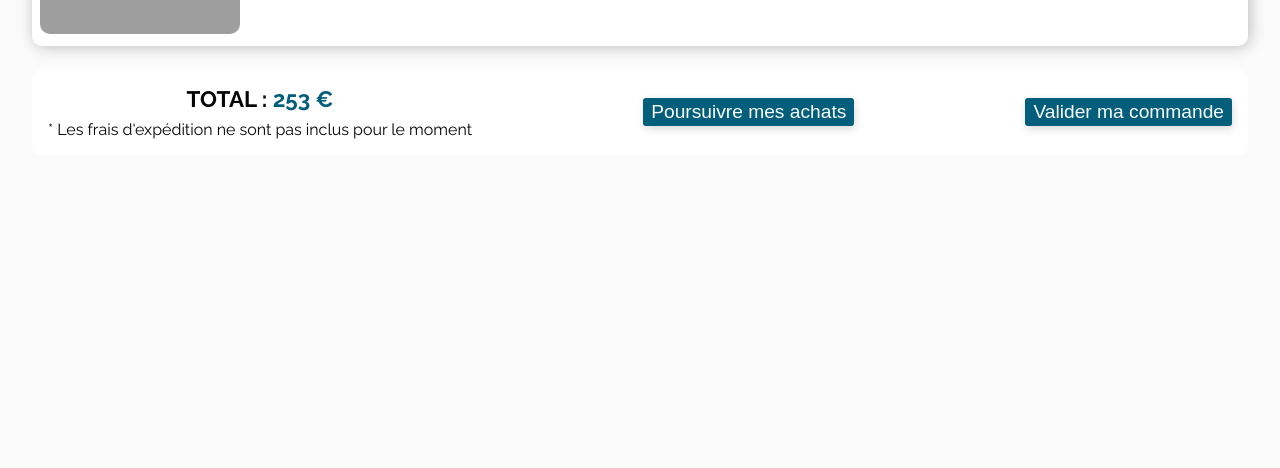
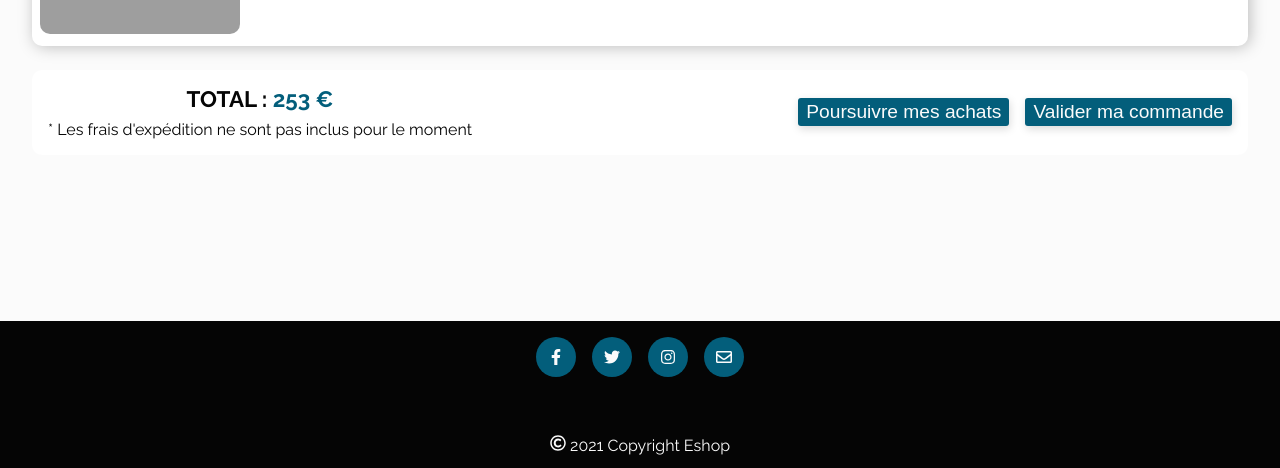
Before and after one commit to Daphaz/eshop, a React (Create React App) app: page /cart in a window 1280 px wide. Shown: the part 329-797 px from the top of the page. Built offline with nearby package versions, Linux system fonts and the light colour scheme; grey boxes are pictures that could not be loaded.

Commit message:
feat(layout): add footer component

```diff
--- a/src/components/CartFooter.jsx
+++ b/src/components/CartFooter.jsx
@@ -14,8 +14,10 @@ export const CartFooter = () => {
 					</span>
 				</div>
 			</div>
-			<button className="btn achat">Poursuivre mes achats</button>
-			<button className="btn commande">Valider ma commande</button>
+			<div className="btn_link">
+				<button className="btn achat">Poursuivre mes achats</button>
+				<button className="btn commande">Valider ma commande</button>
+			</div>
 		</div>
 	);
 };
--- /dev/null
+++ b/src/components/Footer.jsx
@@ -0,0 +1,35 @@
+import React from "react";
+import {
+	FaFacebookF,
+	FaTwitter,
+	FaInstagram,
+	FaRegEnvelope,
+	FaRegCopyright,
+} from "react-icons/fa";
+
+export const Footer = () => {
+	return (
+		<footer className="footer">
+			<div className="footer_container">
+				<ul>
+					<li>
+						<FaFacebookF />
+					</li>
+					<li>
+						<FaTwitter />
+					</li>
+					<li>
+						<FaInstagram />
+					</li>
+					<li>
+						<FaRegEnvelope />
+					</li>
+				</ul>
+				<span>
+					<FaRegCopyright />
+					&nbsp;{new Date().getFullYear()}&nbsp;Copyright Eshop
+				</span>
+			</div>
+		</footer>
+	);
+};
--- a/src/components/Layout.jsx
+++ b/src/components/Layout.jsx
@@ -1,6 +1,7 @@
 import React from "react";
 import { Header } from "./Header/Header";
 import { TopHeader } from "./TopHeader";
+import { Footer } from "./Footer";
 
 export const Layout = ({ children, history }) => {
 	return (
@@ -8,6 +9,7 @@ export const Layout = ({ children, history }) => {
 			<TopHeader />
 			<Header history={history} />
 			<main className="container main_content">{children}</main>
+			<Footer />
 		</>
 	);
 };
--- a/src/scss/_layout.scss
+++ b/src/scss/_layout.scss
@@ -49,6 +49,10 @@ a {
 .main_content {
 	padding-top: 4.6rem;
 	height: 100%;
+	min-height: calc(100vh - 13.25rem);
+	@include media-max("1440px") {
+		min-height: calc(100vh - 9.4rem);
+	}
 	@include media-max("500px") {
 		padding-top: 8.6rem;
 	}
--- a/src/scss/components/_cartFooter.scss
+++ b/src/scss/components/_cartFooter.scss
@@ -1,10 +1,16 @@
 .cart_footer {
+	position: relative;
+	left: 0;
+	bottom: 0;
 	@extend %flex-between;
 	width: 100%;
 	background-color: white;
 	border-radius: 10px;
 	margin: 1rem 0;
 	padding: 1rem;
+	@include media-max("905px") {
+		flex-direction: column;
+	}
 	.total {
 		display: flex;
 		flex-direction: column;
@@ -25,6 +31,15 @@
 	button {
 		box-shadow: 1px 3px 8px rgba(0, 0, 0, 0.15);
 	}
+	.btn_link {
+		@extend %flex-center;
+		@include media-max("905px") {
+			margin-top: 1rem;
+		}
+		@include media-max("425px") {
+			flex-direction: column;
+		}
+	}
 	.achat,
 	.commande {
 		background-color: $primary;
@@ -33,4 +48,11 @@
 		border-radius: 3px;
 		font-size: 1.2rem;
 	}
+	.commande {
+		margin-left: 1rem;
+		@include media-max("425px") {
+			margin-left: 0;
+			margin-top: 1rem;
+		}
+	}
 }
--- /dev/null
+++ b/src/scss/components/_footer.scss
@@ -0,0 +1,33 @@
+.footer {
+	@extend %flex-center;
+	position: relative;
+	left: 0;
+	bottom: 0;
+	width: 100%;
+	background-color: $black;
+	color: $white;
+	padding: 1rem;
+	height: 150px;
+	.footer_container {
+		@extend %flex-between;
+		flex-direction: column;
+		height: 100%;
+	}
+	ul {
+		@extend %flex-center;
+		margin-bottom: 0.5rem;
+		li {
+			cursor: pointer;
+			@extend %flex-center;
+			width: 40px;
+			height: 40px;
+			border-radius: 50%;
+			background-color: $primary;
+			margin: 0 0.5rem;
+		}
+	}
+	span {
+		width: 100%;
+		text-align: center;
+	}
+}
--- a/src/scss/styles.scss
+++ b/src/scss/styles.scss
@@ -2,4 +2,4 @@
 @import "./components/btn", "./components/topHeader", "./components/header",
 	"./components/searchBar", "./components/title", "./components/productList",
 	"./components/product", "./components/productDetail", "./components/cartTable",
-	"./components/cartItem", "./components/cartFooter";
+	"./components/cartItem", "./components/cartFooter", "./components/footer";
```
